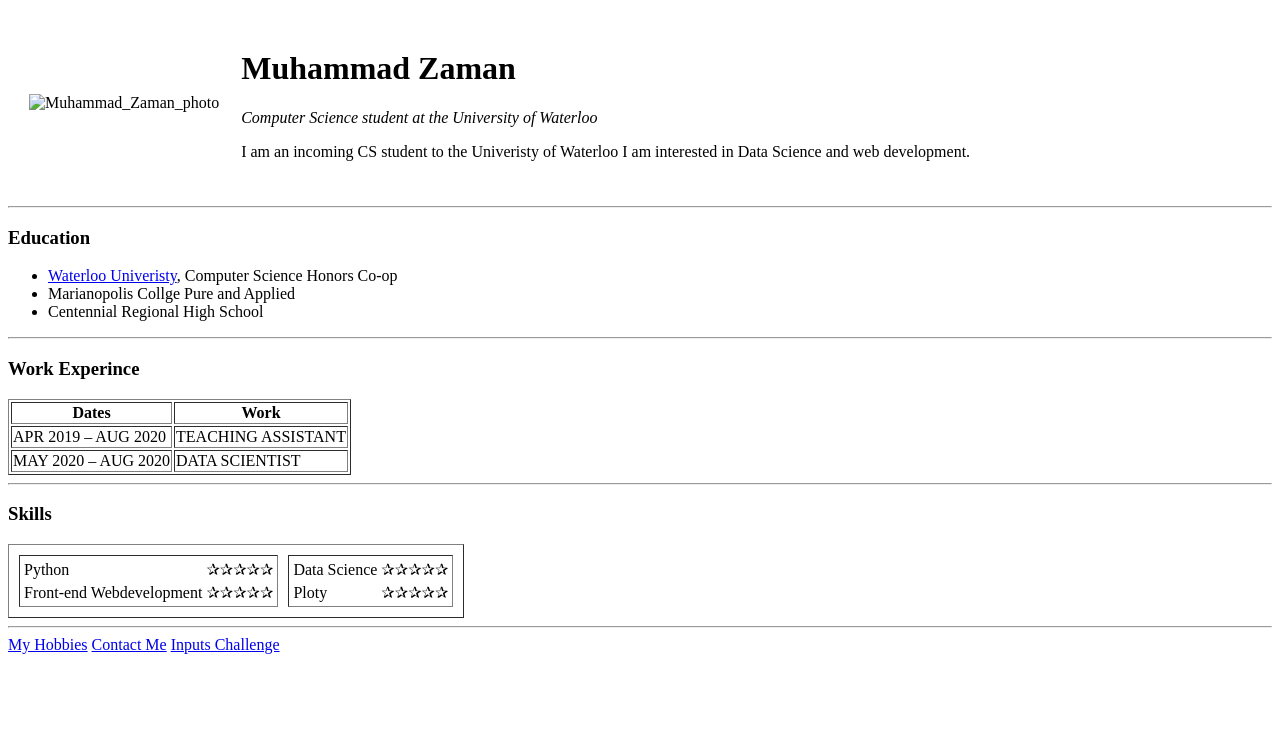
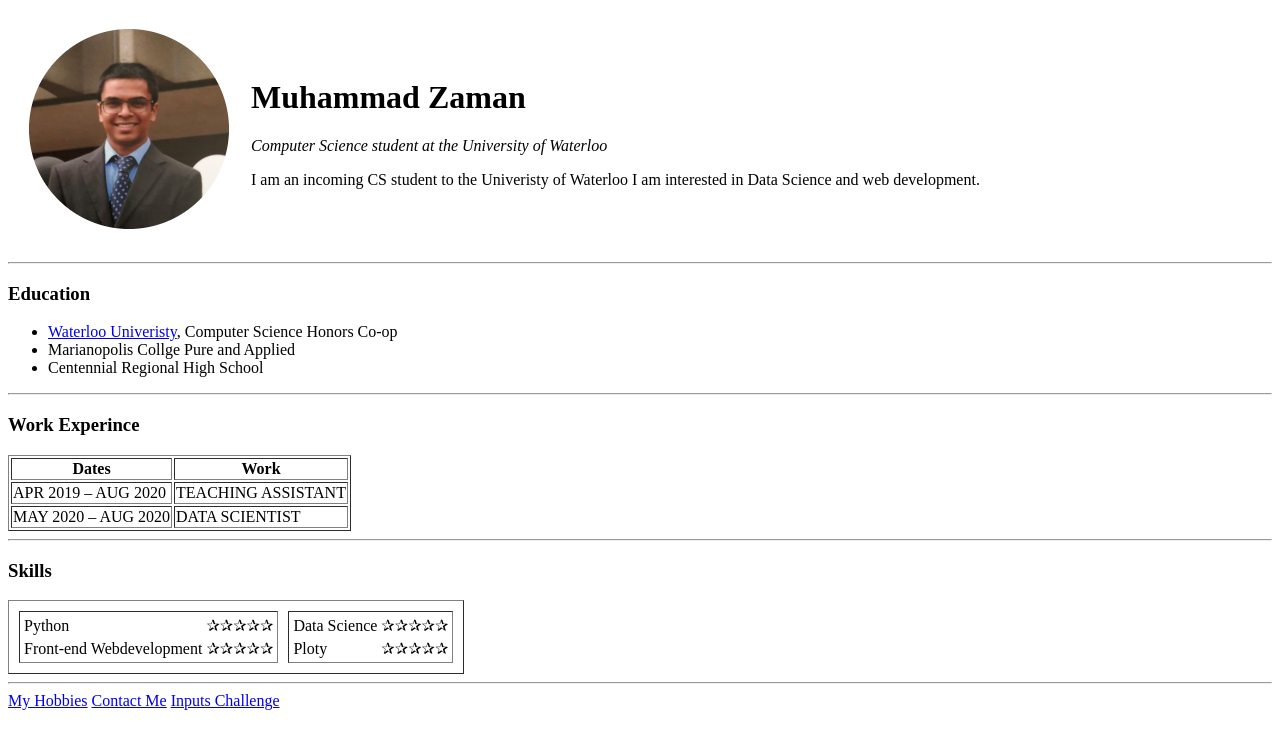
Before and after one commit to mhzaman-cs/cv, a plain HTML site: page index.html in a window 1280 px wide. Drawn offline with Linux system fonts and the light colour scheme.

Commit message:
fixing links

```diff
--- a/index.html
+++ b/index.html
@@ -9,7 +9,7 @@
 <body>
   <table cellspacing="20">
     <tr>
-      <td><img src="images/personal-photo-2.jpg" alt="Muhammad_Zaman_photo"></td>
+      <td><img src="personal-photo-2.jpg" alt="Muhammad_Zaman_photo"></td>
       <td>
         <h1>Muhammad Zaman</h1>
         <em>
```
